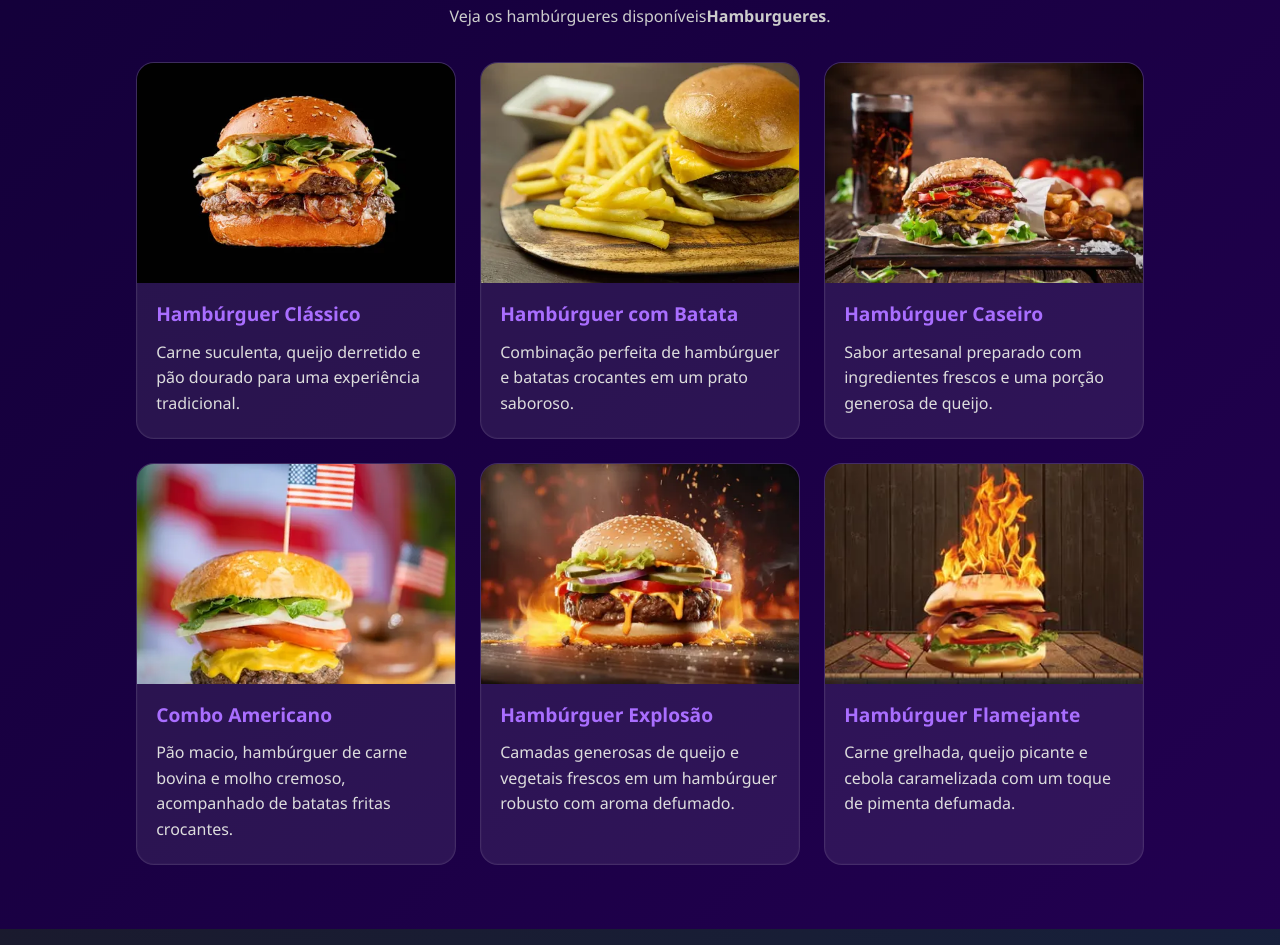
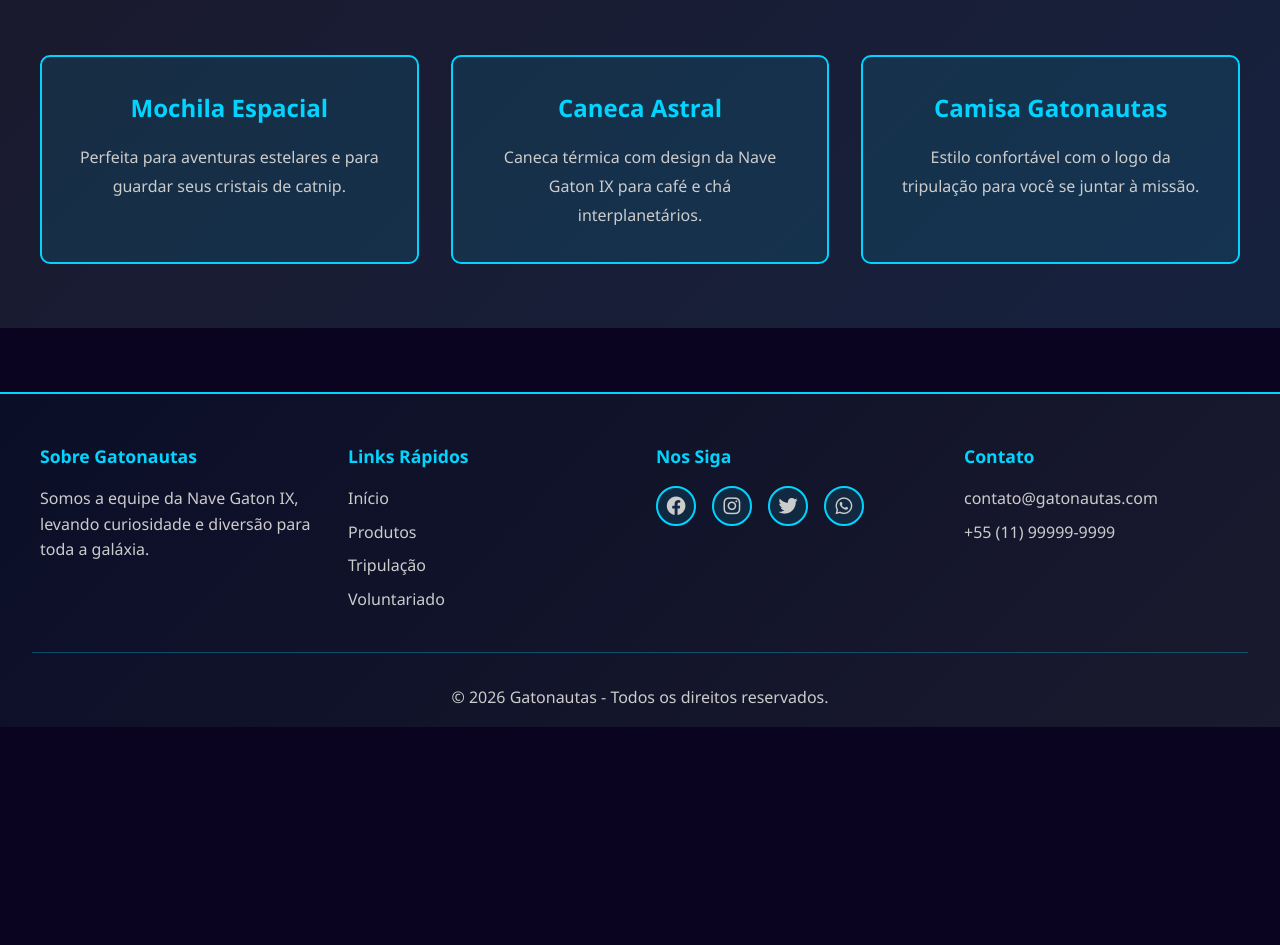
Before and after one commit to Serminho/gatonautas-web, a plain HTML site: page produtos.html in a window 1280 px wide. Shown: the part 1015-1960 px from the top of the page. After the commit the page ends 1742 px from the top, so only its background shows below. Drawn offline with Linux system fonts and the light colour scheme.

Commit message:
fix:Removendo conteúdo inútil e consertando a criação do botão

```diff
--- a/css/style.css
+++ b/css/style.css
@@ -121,7 +121,7 @@ header {
 .nav-link:hover, .ativo{
     color: #00d4ff;
 }
-li{
+#navMenu > li{
     display: flex;
     align-items: center;
     justify-content: center;
--- a/js/script.js
+++ b/js/script.js
@@ -1,50 +1,6 @@
 const hamburger = document.getElementById("hamburger");
 const navMenu = document.getElementById("navMenu");
 const menuGrid = document.getElementById("menuGrid");
-
-const Menu = [
-  {
-    title: "Hambúrguer Clássico",
-    description:
-      "Carne suculenta, queijo derretido e pão dourado para uma experiência tradicional.",
-    image:
-      "Hamburgueres/21-burger-on-a-black-background-for-the-menu-black-and-white-burgers-with-meat-chicken-cutlet.webp",
-  },
-  {
-    title: "Hambúrguer com Batata",
-    description:
-      "Combinação perfeita de hambúrguer e batatas crocantes em um prato saboroso.",
-    image: "Hamburgueres/burger-2612137_640.webp",
-  },
-  {
-    title: "Hambúrguer Caseiro",
-    description:
-      "Sabor artesanal preparado com ingredientes frescos e uma porção generosa de queijo.",
-    image:
-      "Hamburgueres/depositphotos_88670494-stock-photo-close-up-of-home-made.webp",
-  },
-  {
-    title: "Combo Americano",
-    description:
-      "Pão macio, hambúrguer de carne bovina e molho cremoso, acompanhado de batatas fritas crocantes.",
-    image:
-      "Hamburgueres/hamburgueres-de-carne-americana-e-rosquinhas-de-chocolate-no-dia-da-independencia_760618-4246.webp",
-  },
-  {
-    title: "Hambúrguer Explosão",
-    description:
-      "Camadas generosas de queijo e vegetais frescos em um hambúrguer robusto com aroma defumado.",
-    image:
-      "Hamburgueres/pngtree-3d-rendered-burger-with-explosive-presentation-image_3841356.webp",
-  },
-  {
-    title: "Hambúrguer Flamejante",
-    description:
-      "Carne grelhada, queijo picante e cebola caramelizada com um toque de pimenta defumada.",
-    image:
-      "Hamburgueres/pngtree-delicious-flame-burger-spree-background-image_196826.webp",
-  },
-];
 
 function toggleHamburgerMenu() {
   if (!hamburger || !navMenu) return;
@@ -55,30 +11,6 @@ function toggleHamburgerMenu() {
 function buildMenuGrid() {
   if (!menuGrid) return;
   menuGrid.innerHTML = "";
-
-  Menu.forEach((item) => {
-    const card = document.createElement("article");
-    card.className = "menu-card";
-
-    const img = document.createElement("img");
-    img.src = item.image;
-    img.alt = item.title;
-
-    const content = document.createElement("div");
-    content.className = "menu-card-content";
-
-    const title = document.createElement("h3");
-    title.textContent = item.title;
-
-    const description = document.createElement("p");
-    description.textContent = item.description;
-
-    content.appendChild(title);
-    content.appendChild(description);
-    card.appendChild(img);
-    card.appendChild(content);
-    menuGrid.appendChild(card);
-  });
 }
 
 function createInteractiveButton() {
@@ -120,7 +52,7 @@ function createThemeToggleButton() {
   button.className = "theme-toggle-button";
   button.innerHTML =
     '<svg xmlns="http://www.w3.org/2000/svg" width="23" height="23" viewBox="0 0 24 24" fill="none" stroke="currentColor" stroke-width="2" stroke-linecap="round" stroke-linejoin="round" class="ai ai-Sun"><path d="M12 3V2m0 20v-1m9-9h1M2 12h1m15.5-6.5L20 4M4 20l1.5-1.5M4 4l1.5 1.5m13 13L20 20"/><circle cx="12" cy="12" r="4"/></svg>';
-//   navMenu.appendChild(button);
+  navMenu.appendChild(button);
   if(window.innerWidth < 600){
     document.getElementById("navbar").appendChild(button)
   }
@@ -152,7 +84,7 @@ function initSite() {
     hamburger.addEventListener("click", toggleHamburgerMenu);
   }
 
-  buildMenuGrid();
+//   buildMenuGrid();
   createInteractiveButton();
   createThemeToggleButton();
   enableSmoothScroll();
--- a/produtos.html
+++ b/produtos.html
@@ -42,10 +42,6 @@
             </div>
         </section>
         <section class="menu-section" id="menuSection">
-            <div class="section-header">
-                <h2>Menu de Hambúrgueres</h2>
-                <p>Veja os hambúrgueres disponíveis<strong>Hamburgueres</strong>.</p>
-            </div>
             <div class="menu-grid" id="menuGrid"></div>
         </section>
         <section class="highlights">
```
